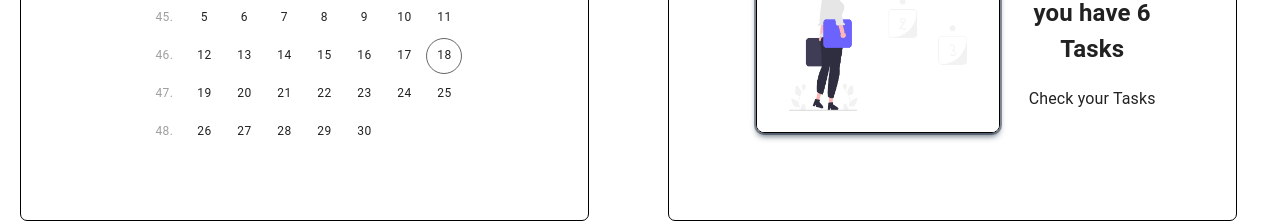
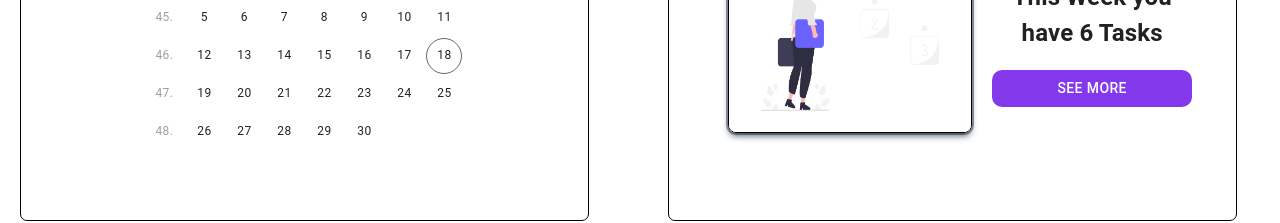
Before and after one commit to horiaomar25/edu-task, a Next.js app in the folder edutask/: page /dashboard in a window 1280 px wide. Shown: the part 445-668 px from the top of the page. Built offline with nearby package versions, Linux system fonts and the light colour scheme; no server answers.

Commit message:
changes to form

```diff
--- a/edutask/app/dashboard/Components/TaskHeader.jsx
+++ b/edutask/app/dashboard/Components/TaskHeader.jsx
@@ -2,6 +2,8 @@ import React from "react";
 import Image from "next/image";
 import HeaderPic from "../assets/dashboardtask.png";
 import Box from '@mui/system/Box';
+import Button from '@mui/material/Button';
+import Link from 'next/link';
 
 const TaskHeader = () => {
   return (
@@ -43,7 +45,22 @@ const TaskHeader = () => {
     <div style={{ textAlign: "center", flex: { xs: "none", md: "1" } }}>
 
       <h1>This Week you have 6 Tasks</h1>
-      <p>Check your Tasks</p>
+      <Link href="/tasks">
+                <Button
+                  sx={{
+                    backgroundColor: '#8338ec',
+                    color: 'white',
+                    width: '200px',
+                    borderRadius: '10px',
+                    '&:hover': {
+                      backgroundColor: '#6b2fbb',
+                      color: 'white',
+                    },
+                  }}
+                >
+                 See more
+                </Button>
+              </Link>
     </div>
   </Box>
 
--- a/edutask/app/tasks/TaskForm.jsx
+++ b/edutask/app/tasks/TaskForm.jsx
@@ -76,6 +76,7 @@ const TaskForm = ({ handleClose }) => {
             height: "50px",
             width: "100%",
             fontSize: "16px",
+
           }}
           label="Task name"
           variant="outlined"
@@ -106,6 +107,7 @@ const TaskForm = ({ handleClose }) => {
           rows="4"
           cols="50"
           value={taskDescription}
+          placeholder="Task Description"
           onChange={(e) => setTaskDescription(e.target.value)}
         ></textarea>
 
```
